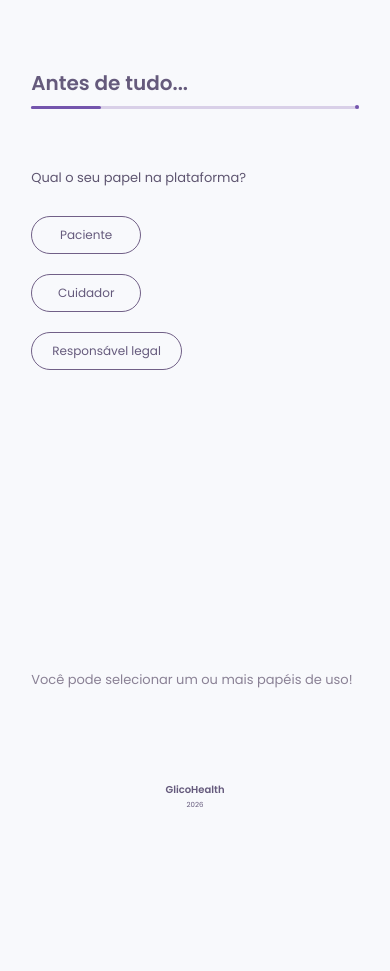
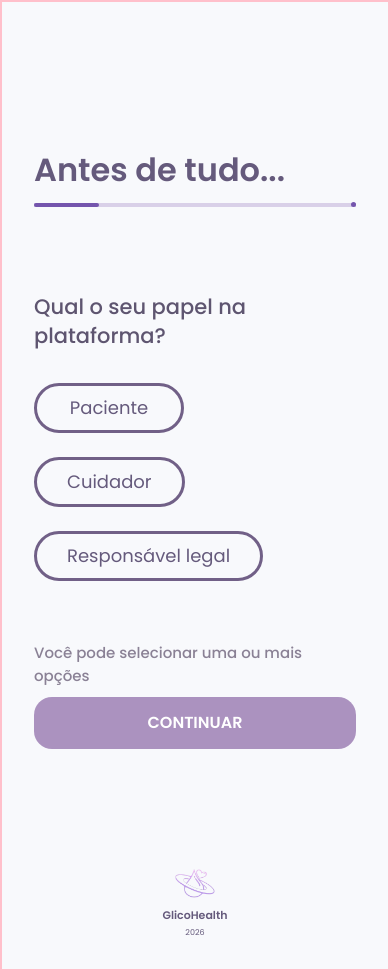
Before and after one commit to KauaWn/Glico-Health, a Flask app: page /questionario in a window 390 px wide. Before the commit the page ends 807 px from the top, so only its background shows below. Run offline with Flask 3, Linux system fonts and the light colour scheme; some web fonts are replaced.

Commit message:
1a parte do quest - html e css

```diff
--- a/app/__init__.py
+++ b/app/__init__.py
@@ -10,7 +10,7 @@ csrf = CSRFProtect(app) #protege os forms contra ataques CSRF
 db = SQLAlchemy(app)
 
 from app import routes, models #sem ela, o Flask cria a aplicação mas nunca registra a rota /
-from app.models.paciente import Paciente
+from app.models.usuario import Usuario
 
 with app.app_context():
    db.create_all()
--- a/app/controllers/PacienteController.py
+++ b/app/controllers/PacienteController.py
@@ -1,10 +1,10 @@
 from app import db
-from app.models.paciente import Paciente
+from app.models.usuario import Usuario
 
 class PacienteController:
     @staticmethod
     def cadastro(formCadastro):
-        paciente = Paciente(
+        usuario = Usuario(
             name=formCadastro.name.data,
             username=formCadastro.username.data,
             email=formCadastro.email.data,
@@ -12,7 +12,7 @@ class PacienteController:
             rm=False
         )
 
-        db.session.add(paciente)
+        db.session.add(usuario)
         db.session.commit()
 
         print("O usuario {} ({}) - {} fez o cadastro".format(
--- a/app/models/__init__.py
+++ b/app/models/__init__.py
@@ -1 +1 @@
-from .paciente import Paciente
+from .usuario import Usuario
--- a/app/models/paciente.py
+++ b/app/models/usuario.py
@@ -1,6 +1,6 @@
 from app import db
 
-class Paciente(db.Model):
+class Usuario(db.Model):
     id = db.Column(db.Integer, primary_key=True)
     name = db.Column(db.String(100), index=True, unique=False, nullable=False)
     username = db.Column(db.String(64), index=True, unique=True, nullable=False)
--- a/app/routes.py
+++ b/app/routes.py
@@ -26,14 +26,16 @@ def cadastro():
 @app.route("/login", methods=["GET", "POST"])
 def login():
     formLogin = LoginForm()
+
     if formLogin.validate_on_submit():
         if AuthenticationController.login(formLogin):
-             flash("Login efetuado com sucesso!")
-             return redirect('/')
+            flash("Login efetuado com sucesso!", "success")
+            return redirect(url_for("inicio"))
         else:
-            flash("Erro nas credenciais.")
-            return redirect('/login')
-    return render_template('login.html', title='Login', form=formLogin)
+            flash("Usuário ou senha incorretos.", "error")
+
+    return render_template("login.html", title="Login", form=formLogin)
+
 
 @app.route("/questionario")
 def questionario():
--- a/app/static/css/style.css
+++ b/app/static/css/style.css
@@ -513,10 +511,9 @@ input:checked + .slider:before {
 /* telas de questionário abaixo */
 
 #questionario {
-    width: 100vw;
-    height: 100vh;
-
-    min-height: 600px;
+    width: 100%;
+    min-height: 100dvh;
+    height: auto;
 
     background-color: #f8f9fc;
 
@@ -566,7 +563,7 @@ input:checked + .slider:before {
     position: absolute;
     right: 0;
     top: -1px;
-    width: 4px;
+    width: 20px;
     height: 4px;
     background-color: #7455ad;
     border-radius: 50%;
@@ -595,7 +592,7 @@ input:checked + .slider:before {
     min-width: 110px;
     height: 38px;
     padding: 0 20px;
-    border: 1.5px solid #716087;
+    border: 3px solid #716087;
     border-radius: 22px;
     background-color: transparent;
     color: #665783;
@@ -667,3 +677,168 @@ input:checked + .slider:before {
     font-size: 7px;
     margin-top: 2px;
 }
+
+.logo img{
+    width: 40px;
+    margin-bottom: 8px;
+}
+
+.areaContinuar {
+    width: 100%;
+    max-width: 900px;
+    margin-top: 60px;
+    display: flex;
+    flex-direction: column;
+    align-items: flex-start;
+}
+
+.areaContinuar p {
+    color: #8a8195;
+    font-size: 13px;
+    margin-bottom: 18px;
+}
+
+#btnContinuar {
+    width: 180px;
+    height: 48px;
+    border: none;
+    border-radius: 18px;
+    background-color: #AB92BF !important;
+    color: white;
+    font-family: "Poppins", sans-serif;
+    font-size: 14px;
+    font-weight: 600;
+    cursor: pointer;
+}
+
+
+/* responsividade do quest */
+
+@media (max-width: 600px) {
+
+    #questionario {
+        width: 100%;
+        min-height: 100dvh;
+        height: auto;
+        padding: 90px 32px 30px;
+        border: 2px solid pink;
+    }
+
+    .conteudoQuest {
+        width: 100%;
+        max-width: none;
+        /* border: 2px solid green; */
+        margin-top: 60px;
+    }
+
+    .tituloQuest {
+        width: 100%;
+        margin-bottom: 85px;
+    }
+
+    .tituloQuest h1 {
+        font-size: 32px;
+        line-height: 1.15;
+        font-weight: 600;
+        margin-bottom: 14px;
+    }
+
+    .barraProgresso {
+        width: 100%;
+        max-width: none;
+        height: 4px;
+    }
+
+    .barraProgresso span {
+        width: 65px;
+        height: 4px;
+    }
+
+    .barraProgresso::after {
+        width: 5px;
+        height: 5px;
+        top: -0.5px;
+    }
+
+
+    .areaPergunta {
+        width: 100%;
+        max-width: none;
+    }
+
+    .pergunta {
+        font-size: 21px;
+        line-height: 1.4;
+        margin-bottom: 32px;
+        font-weight: 500;
+    }
+
+    .papeis {
+        width: 100%;
+        gap: 24px;
+        align-items: flex-start;
+    }
+
+    .role-button {
+        min-width: 150px;
+        height: 50px;
+        padding: 0 30px;
+
+        border: 3px solid #716087;
+        border-radius: 26px;
+
+        background-color: transparent;
+        color: #665783;
+
+        font-family: "Poppins", sans-serif;
+        font-size: 18px;
+        font-weight: 400;
+
+        display: flex;
+        align-items: center;
+        justify-content: center;
+        gap: 10px;
+    }
+
+    .check i{
+        font-size: 18px;
+        color: #fff;
+    }
+
+    .footer {
+        margin-top: 70px;
+        padding-top: 50px;
+    }
+
+    .logo strong {
+        font-size: 11px;
+    }
+
+    .logo small {
+        font-size: 8px;
+        margin-top: 3px;
+    }
+
+    .areaContinuar {
+        margin-top: 60px;
+        width: 100%;
+        display: flex;
+        flex-direction: column;
+        justify-content: center;
+        align-items: center;
+    }
+
+    .areaContinuar p {
+        font-size: 15px;
+        font-weight: 500;
+        margin-bottom: 10px;
+    }
+
+    #btnContinuar {
+        width: 100%;
+        height: 52px;
+        border-radius: 18px;
+        font-size: 16px;
+    }
+
+}
--- a/app/templates/questionario.html
+++ b/app/templates/questionario.html
@@ -25,34 +25,39 @@
                 <p class="pergunta">
                     Qual o seu papel na plataforma?
                 </p>
-
+                <!-- <p class="complemento">
+                    Você pode selecionar um ou mais papéis de uso!
+                </p> -->
                 <div class="papeis">
 
                     <button type="button" class="role-button" data-role="paciente">
                         <span>Paciente</span>
-                        <span class="check">✓</span>
+                        <span class="check"><i class="fa-solid fa-check"></i></span>
                     </button>
 
                     <button type="button" class="role-button" data-role="cuidador">
                         <span>Cuidador</span>
-                        <span class="check">✓</span>
+                        <span class="check"><i class="fa-solid fa-check"></i></span>
                     </button>
 
                     <button type="button" class="role-button" data-role="responsavel">
                         <span>Responsável legal</span>
-                        <span class="check">✓</span>
+                        <span class="check"><i class="fa-solid fa-check"></i></span>
                     </button>
 
                 </div>
-                <p class="complemento">
-                    Você pode selecionar um ou mais papéis de uso!
-                </p>
+            </div>
+
+            <div class="areaContinuar">
+                <p>Você pode selecionar uma ou mais opções</p>
+                <button type="button" id="btnContinuar">CONTINUAR</button>
             </div>
 
         </section>
 
         <footer class="footer">
             <div class="logo">
+                 <img src="{{ url_for('static', filename='img/logo.png') }}" alt="Logo">
                 <strong>GlicoHealth</strong>
                 <small>2026</small>
             </div>
--- a/config.py
+++ b/config.py
@@ -1,5 +1,8 @@
 import secrets
+# from urllib.parse import quote_plus
 
 class Config:
     SECRET_KEY = secrets.token_hex(16)
-    SQLALCHEMY_DATABASE_URI = 'mysql+mysqlconnector://NOMEDOUSUARIOBD:BOTEASENHA@localhost:3306/glicohealth'
+    #senha_com_arroba = "" quando a senha tem @, tem q guardar em variavel
+    # senha_seg = quote_plus(senha_com_arroba)
+    SQLALCHEMY_DATABASE_URI = f'mysql+mysqlconnector://usuario:senha@localhost:3306/glicohealth'
```
Also changed, not shown: other parts of app/static/css/style.css (+22 -11 lines), app/controllers/AuthenticationController.py (+12 -7 lines), app/templates/login.html (line endings or trailing spaces).
